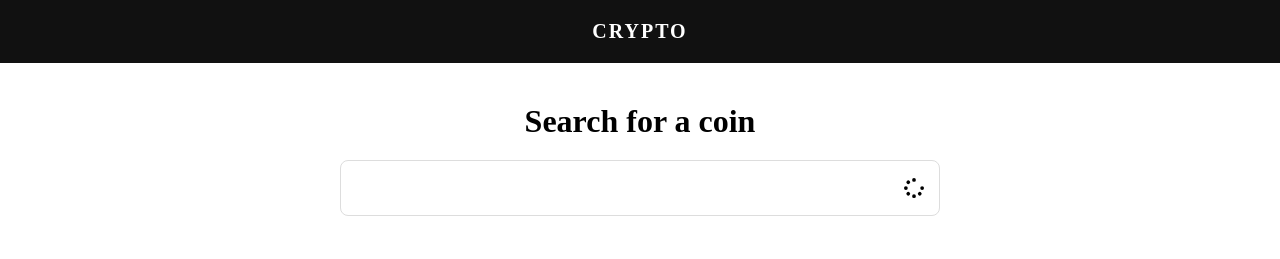
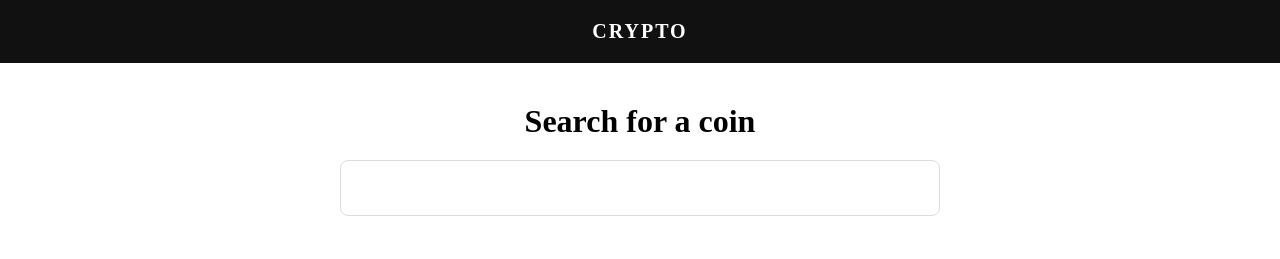
Before and after one commit to NathanDavids/Crypto-Price-App, a React (Vite) app: page / in a window 1280 px wide. Shown: the top 259 px of the page. Built offline with nearby package versions, Linux system fonts and the light colour scheme; no server answers.

Commit message:
Completed loading animation on search function

```diff
--- a/src/components/style.scss
+++ b/src/components/style.scss
@@ -80,18 +80,10 @@ h1 a {
 
 @keyframes rotating{
     from{
-        -ms-transform: rotate(0deg);
-        -moz-transform: rotate(0deg);
-        -webkit-transform: rotate(0deg);
-        -o-transform: rotate(0deg);
-        transform: rotate(0deg);
+        transform: translateY(-50%); transform: rotate(0deg);
     }
     to{
-        -ms-transform: rotate(160deg);
-        -moz-transform: rotate(160deg);
-        -webkit-transform: rotate(160deg);
-        -o-transform: rotate(160deg);
-        transform: rotate(160deg);
+        transform: translateY(-50%); transform: rotate(360deg);
     }
 }
 
@@ -100,9 +92,16 @@ h1 a {
 
     svg{
         position: absolute;
-        top: 50%;
+        top: 30%;
         transform: translateY(-50%);
-        right: 16px;
+        right: 24px;
+        animation: 2s rotating infinite linear;
+        opacity: 0;
+        transition: 0.2s opacity;
+    }
+
+    &.searching svg{
+        opacity: 1;
     }
 }
 
--- a/src/pages/Home.jsx
+++ b/src/pages/Home.jsx
@@ -4,6 +4,7 @@ import homeStore from '../stores/homeStore'
 import { Link } from 'react-router-dom'
 import Header from '../components/Header'
 import ListItem from '../components/ListItem'
+import classNames from 'classnames'
 
 export default function Home() {
     const store = homeStore()
@@ -18,7 +19,7 @@ export default function Home() {
             <header className='home-search'>
                 <div className="width">
                 <h2> Search for a coin </h2>
-                <div className='home-search-input'>
+                <div className={classNames('home-search-input', {searching: store.searching})}>
                 <input type='text' value={store.query} onChange={store.setQuery}/>
                 <svg xmlns="http://www.w3.org/2000/svg" height="20px" width="20px" viewBox="0 0 512 512"><path fill='currentColor' d="M304 48a48 48 0 1 0 -96 0 48 48 0 1 0 96 0zm0 416a48 48 0 1 0 -96 0 48 48 0 1 0 96 0zM48 304a48 48 0 1 0 0-96 48 48 0 1 0 0 96zm464-48a48 48 0 1 0 -96 0 48 48 0 1 0 96 0zM142.9 437A48 48 0 1 0 75 369.1 48 48 0 1 0 142.9 437zm0-294.2A48 48 0 1 0 75 75a48 48 0 1 0 67.9 67.9zM369.1 437A48 48 0 1 0 437 369.1 48 48 0 1 0 369.1 437z"/></svg>
                 </div>
--- a/src/stores/homeStore.js
+++ b/src/stores/homeStore.js
@@ -6,6 +6,7 @@ const homeStore = create((set) => ({
     coins: [],
     trending: [],
     query: '',
+    searching: false,
 
     setQuery: (e) => {
         set({query: e.target.value})
@@ -13,6 +14,7 @@ const homeStore = create((set) => ({
     },
 
     searchCoins: debounce (async () => {
+        set ({ searching: true });
         const {query, trending} = homeStore.getState()
 
         if (query.length > 2) {
@@ -26,9 +28,9 @@ const homeStore = create((set) => ({
             }
         })
 
-        set({coins})
+        set({coins, searching: false})
         } else {
-            set({ coins: trending })
+            set({ coins: trending, searching: false })
         }
     }, 500),
 
```
